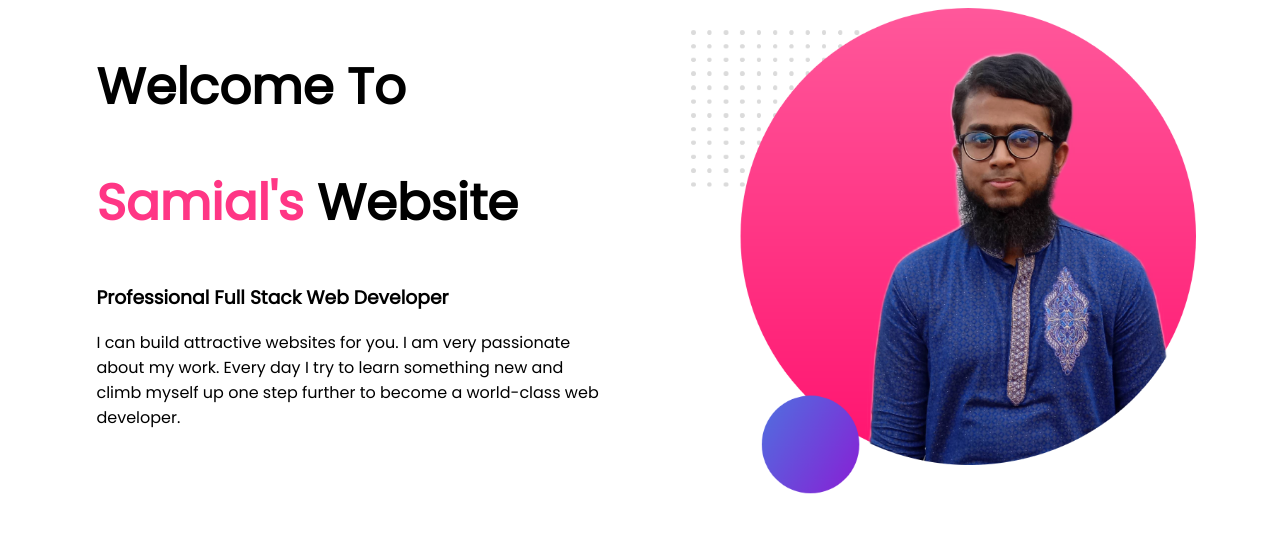
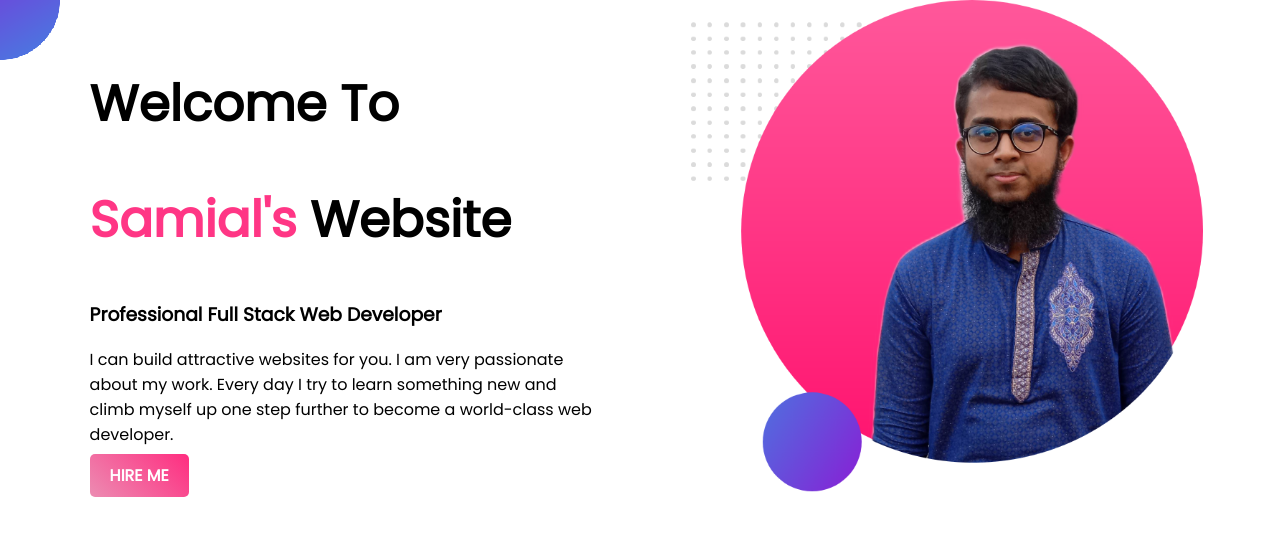
Before and after one commit to smefti70/portfolio-website, a plain HTML site: page index.html in a window 1280 px wide. Drawn offline with Linux system fonts and the light colour scheme.

Commit message:
Top Part Completed!

```diff
--- a/index.html
+++ b/index.html
@@ -11,12 +11,14 @@
     <link rel="stylesheet" href="style.css">
 </head>
 <body>
-    <section>
+    <section class="top-banner">
         <div class="half-width">
+            <img src="" alt="">
             <h1>Welcome To</h1>
             <h1> <span class="name-highlight">Samial's</span> Website</h1>
             <h3>Professional Full Stack Web Developer</h3>
             <p>I can build attractive websites for you. I am very passionate about my work. Every day I try to learn something new and climb myself up one step further to become a world-class web developer.</p>
+            <a class="link-button" href="" target="_blank">HIRE ME</a>
         </div>
         <div class="half-width">
             <img src="images/myProfile.png" alt="My Profile">
--- a/style.css
+++ b/style.css
@@ -1,4 +1,5 @@
 body{
+    margin: 0;
     font-family: 'Poppins', sans-serif;
 }
 h1{
@@ -16,3 +17,18 @@ h1{
 .half-width img{
     width: 100%;
 }
+.top-banner{
+    background-image: url(images/topBanner.png);
+    background-repeat: no-repeat;
+}
+section{
+    height: 500px;
+}
+.link-button{
+    color: white;
+    font-weight: 700;
+    text-decoration: none;
+    border-radius: 5px;
+    background-image: linear-gradient(45deg, #ec8cb2,#FF2D80);
+    padding: 10px 20px;
+}
```
Also changed, not shown: images/topBanner.png (added).
